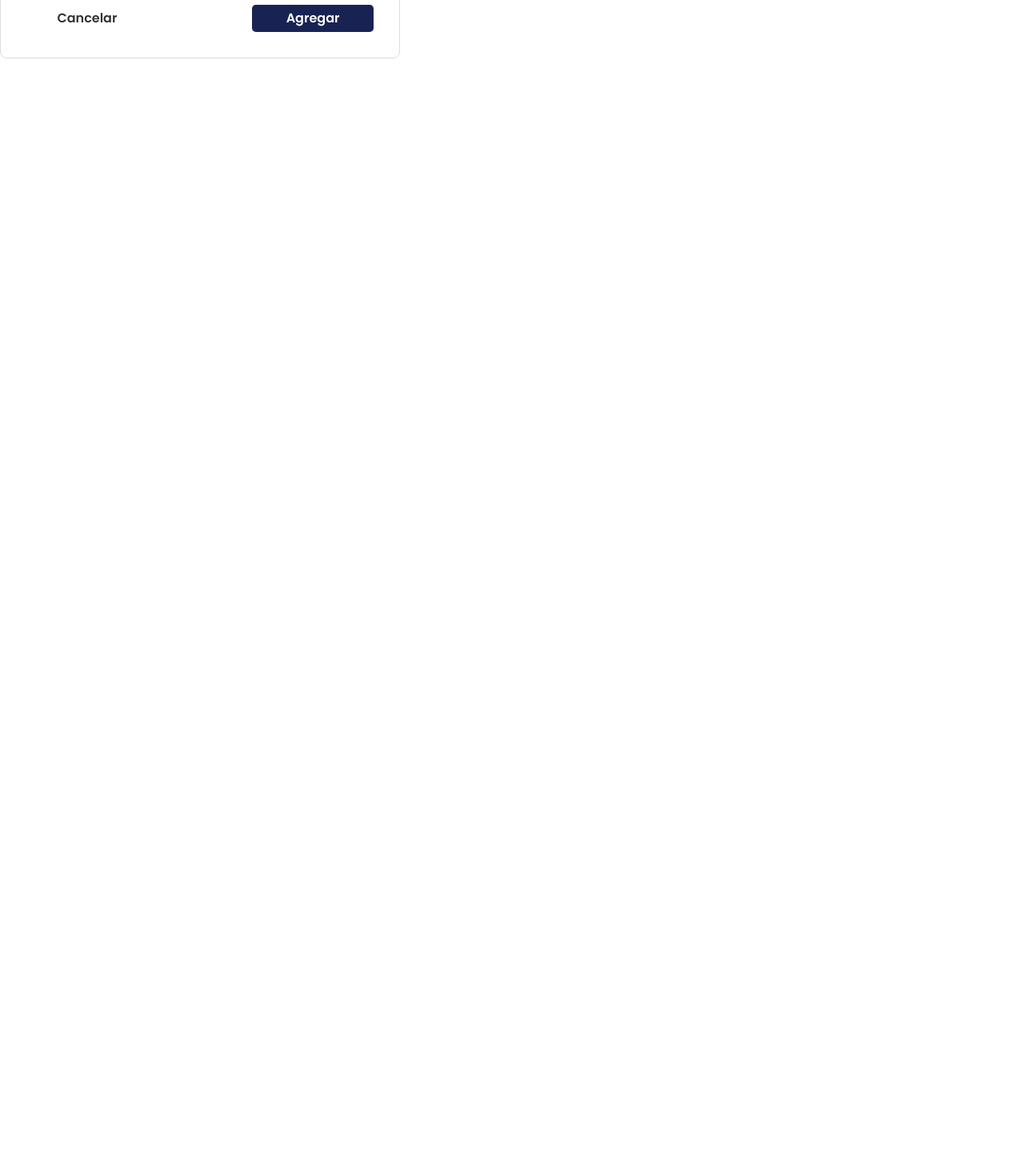
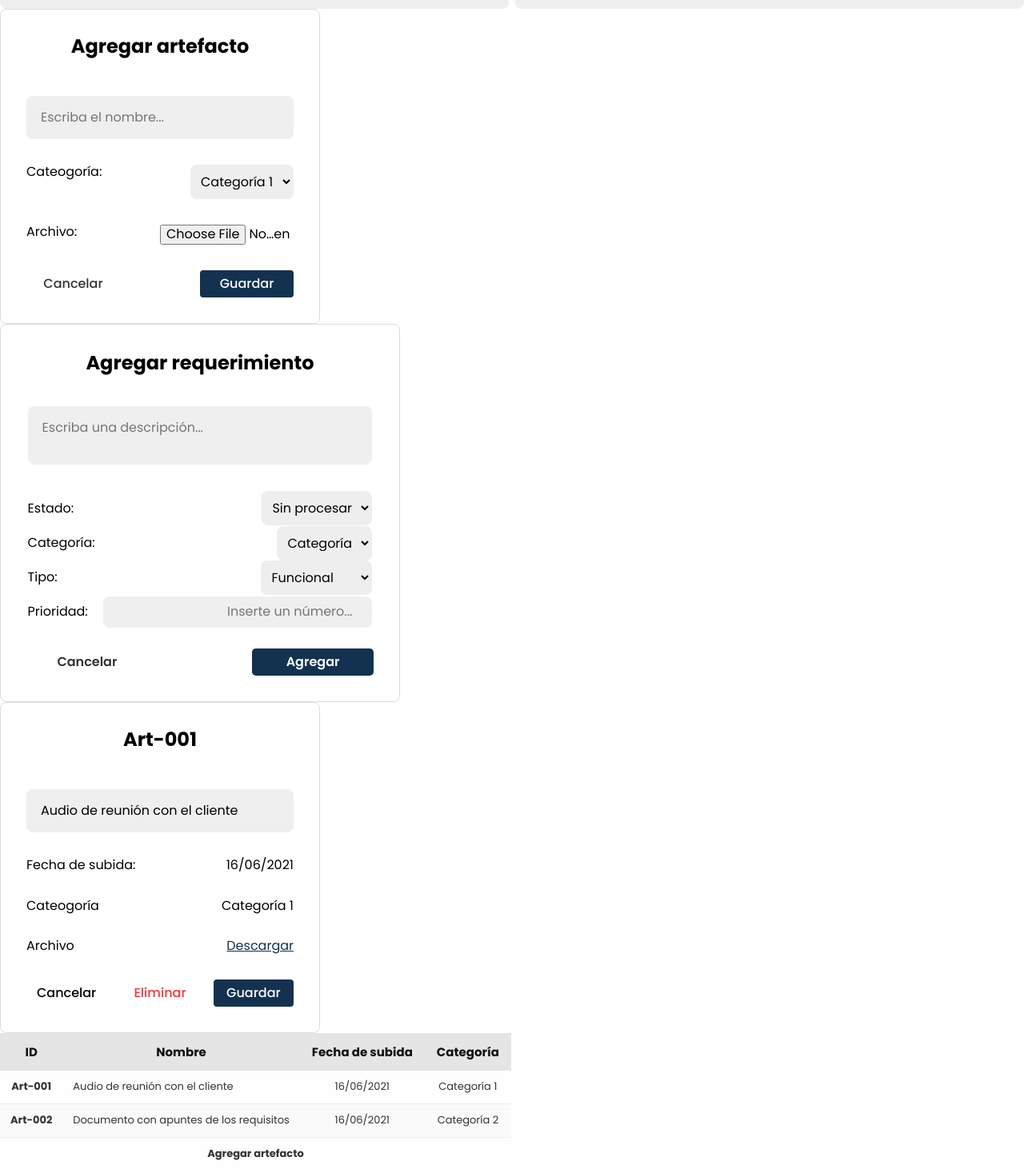
Before and after one commit to paladinescamila/SIGERE, a React (Create React App) app: page / in a window 1280 px wide. Shown: the part 400-1862 px from the top of the page at 80% size. Before the commit the page ends 800 px from the top, so only its background shows below. Built offline with nearby package versions, Linux system fonts and the light colour scheme.

Commit message:
Add some styles

```diff
--- a/src/App.js
+++ b/src/App.js
@@ -18,6 +18,7 @@ import ArtifactCard from './components/ArtifactCard.jsx';
 import requirementsData from "./data/requirementsData";
 import artifactsData from "./data/artifactsData";
 import AddRequirementWindow from './components/AddRequirementWindow.jsx';
+import AddArtifactWindow from './components/AddArtifactWindow.jsx';
 
 
 function App() {
@@ -34,7 +35,17 @@ function App() {
 
   return (
     <>
+    <AccountSettings/>
+    <AddArtifactWindow/>
     <AddRequirementWindow/>
+    <ArtifactCard artifact={artifactsData[0]}/>
+    <ArtifactsTable/>
+    <CreateProjectWindow/>
+    <Header/>
+    <IntroductionSection/>
+    <ProjectsList/>
+    <RequirementCard requirement={requirementsData[0]}/>
+    <RequirementsTable/>
     {/* <Router>
       <AssideAccount/>
       <Switch>
@@ -43,11 +54,11 @@ function App() {
 
       </Switch>
     </Router> */}
-      {/* <div class="container">
+      <div class="container">
         <div class="login-or-signup">
           {display}
         </div>
-      </div> */}
+      </div>
     </>
   );
 }
--- /dev/null
+++ b/src/components/AddArtifactWindow.jsx
@@ -0,0 +1,25 @@
+import React from 'react';
+import '../css/AddArtifactWindow.css';
+
+export default function AddArtifactWindow() {
+    return (
+        <div className="add-art-win">
+            <p className="add-art-id">Agregar artefacto</p>
+            <input className="add-art-name" type="text" placeholder="Escriba el nombre..."></input>
+            <div className="add-art-category">
+                <p>Cateogoría:</p>
+                <select>
+                    <option>Categoría 1</option>
+                </select>
+            </div>
+            <div className="add-art-file">
+                <p>Archivo:</p>
+                <input type="file"></input>
+            </div>
+            <div className="add-art-buttons">
+                <button className="add-art-cancel">Cancelar</button>
+                <button className="add-art-save">Guardar</button>
+            </div>
+        </div>
+    )
+}
--- a/src/components/ArtifactsTable.jsx
+++ b/src/components/ArtifactsTable.jsx
@@ -16,7 +16,7 @@ export default function ArtifactsTable() {
                 artifactsData.map((a) => <ArtifactItem artifact={a}/>)
             }
             <tr className="add-art-button">
-                <th colSpan={4}>Agregar artefacto</th>
+                <td colSpan={4}>Agregar artefacto</td>
             </tr>
         </table>
     )
--- /dev/null
+++ b/src/css/AddArtifactWindow.css
@@ -0,0 +1,70 @@
+.add-art-win{
+    border: 0.1em solid #ddd;
+    border-radius: 0.5em;
+    width: 400px;
+    display: flex;
+    flex-direction: column;
+    justify-content: space-between;
+    padding: 2em;
+}
+
+.add-art-category,
+.add-art-file{
+    display: flex;
+    justify-content: space-between;
+}
+
+.add-art-id{
+    font-weight: bold;
+    font-size: 1.5em;
+    display: flex;
+    align-self: center;
+}
+
+.add-art-buttons{
+    display: flex;
+    justify-content: space-between;
+    align-items: center;
+    margin: 2em 0 0 0;
+}
+
+.add-art-cancel,
+.add-art-save{
+    width: 35%;
+    background-color: #fff;
+    border: none;
+    cursor: pointer;
+    padding: 0.5em;
+    border-radius: 0.25em;
+    font-weight: 500;
+}
+
+.add-art-cancel{
+    color: #333;
+    background-color: transparent;
+}
+
+.add-art-cancel:hover{
+    background-color: #ddd;
+}
+
+.add-art-save{
+    background-color: var(--blue-2);
+    color: #fff;
+}
+
+.add-art-save:hover{
+    background-color: var(--blue-1);
+}
+
+.add-art-file input{
+    display: inline-block;
+    width: 50%;
+}
+
+.add-art-id,
+.add-art-name,
+.add-art-date,
+.add-art-category{
+    margin: 0 0 2em 0;
+}
--- a/src/css/AddRequirementWindow.css
+++ b/src/css/AddRequirementWindow.css
@@ -87,24 +87,16 @@
     background-color: transparent;
 }
 
-.add-req-delete{
-    color: #ff3333;
-    background-color: transparent;
-}
-
 .add-req-save{
     color: #fff;
-    background-color: #192353;
+    background-color: var(--blue-2);
 }
 
 .add-req-cancel:hover{
     background-color: #ddd;
 }
 
-.add-req-delete:hover{
-    background-color: #ffbfbf;
+.add-req-save:hover{
+    background-color: var(--blue-1);
+    ;
 }
-
-.add-req-save:hover{
-    background-color: #2c3d94;
-}
--- a/src/css/ArtifactCard.css
+++ b/src/css/ArtifactCard.css
@@ -26,7 +26,7 @@
     display: flex;
     justify-content: space-between;
     align-items: center;
-    margin: 1.5em 0 0 0;
+    margin: 2em 0 0 0;
 }
 
 .artifact-card-cancel,
@@ -37,6 +37,8 @@
     border: none;
     cursor: pointer;
     padding: 0.5em;
+    font-weight: 500;
+    border-radius: 0.25em;
 }
 
 .artifact-card-cancel:hover,
@@ -45,12 +47,21 @@
 }
 
 .artifact-card-save{
-    background-color: var(--blue-3);
+    background-color: var(--blue-2);
     color: #fff;
 }
 
+.artifact-card-delete{
+    color: #ff3333;
+    background-color: transparent;
+}
+
+.artifact-card-delete:hover{
+    background-color: #ffbfbf;
+}
+
 .artifact-card-save:hover{
-    background-color: var(--blue-2);
+    background-color: var(--blue-1);
 }
 
 .artifact-card-file a{
--- a/src/css/ArtifactsTable.css
+++ b/src/css/ArtifactsTable.css
@@ -35,10 +35,17 @@
     background-color: #f0f0f0;
 }
 
-.add-art-button{
-    background-color: violet;
+.art-table th{
+    background-color: #e5e5e5;
 }
 
-.add-art-button:hover{
-    background-color: blue;
+.add-art-button td{
+    font-weight: bold;
+    background-color: #fefefe;
+    border: none;
+    cursor: pointer;
 }
+
+.add-art-button td:hover{
+    background-color: #fafafa;
+}
--- a/src/css/CreateProjectWindow.css
+++ b/src/css/CreateProjectWindow.css
@@ -50,7 +50,7 @@
 }
 .create-button{
     color: #fff;
-    background-color: #192353;
+    background-color: var(--blue-2);
 }
 
 .cancel-button:hover{
@@ -58,5 +58,5 @@
 }
 
 .create-button:hover{
-    background-color: #2c3d94;
+    background-color: var(--blue-1);
 }
--- a/src/css/ProjectsList.css
+++ b/src/css/ProjectsList.css
@@ -1,4 +1,5 @@
 .projects-list-container{
     display: flex;
     flex-direction: column;
+    text-decoration: none;
 }
--- a/src/css/RequirementCard.css
+++ b/src/css/RequirementCard.css
@@ -75,7 +75,7 @@
 .req-buttons button{
     border: none;
     padding: 0.5em 1.5em;
-    border-radius: 0.3em;
+    border-radius: 0.25em;
     cursor: pointer;
     font-weight: 600;
 }
@@ -92,7 +92,7 @@
 
 .req-save{
     color: #fff;
-    background-color: #192353;
+    background-color: var(--blue-2);
 }
 
 .req-cancel:hover{
@@ -104,5 +104,5 @@
 }
 
 .req-save:hover{
-    background-color: #2c3d94;
+    background-color: var(--blue-1);
 }
--- a/src/css/RequirementsTable.css
+++ b/src/css/RequirementsTable.css
@@ -44,7 +44,6 @@
     background-color: #fefefe;
     border: none;
     cursor: pointer;
-    transition: transform 1s;
 }
 
 .add-req-button td:hover{
--- a/src/css/mainStyles.css
+++ b/src/css/mainStyles.css
@@ -7,8 +7,6 @@
     --blue-3: #1D5D99;
     --blue-4: #267CCC;
     --blue-5: #4D93D5;
-
-    --gray-1: #aaa;
 }
 
 * {
```
